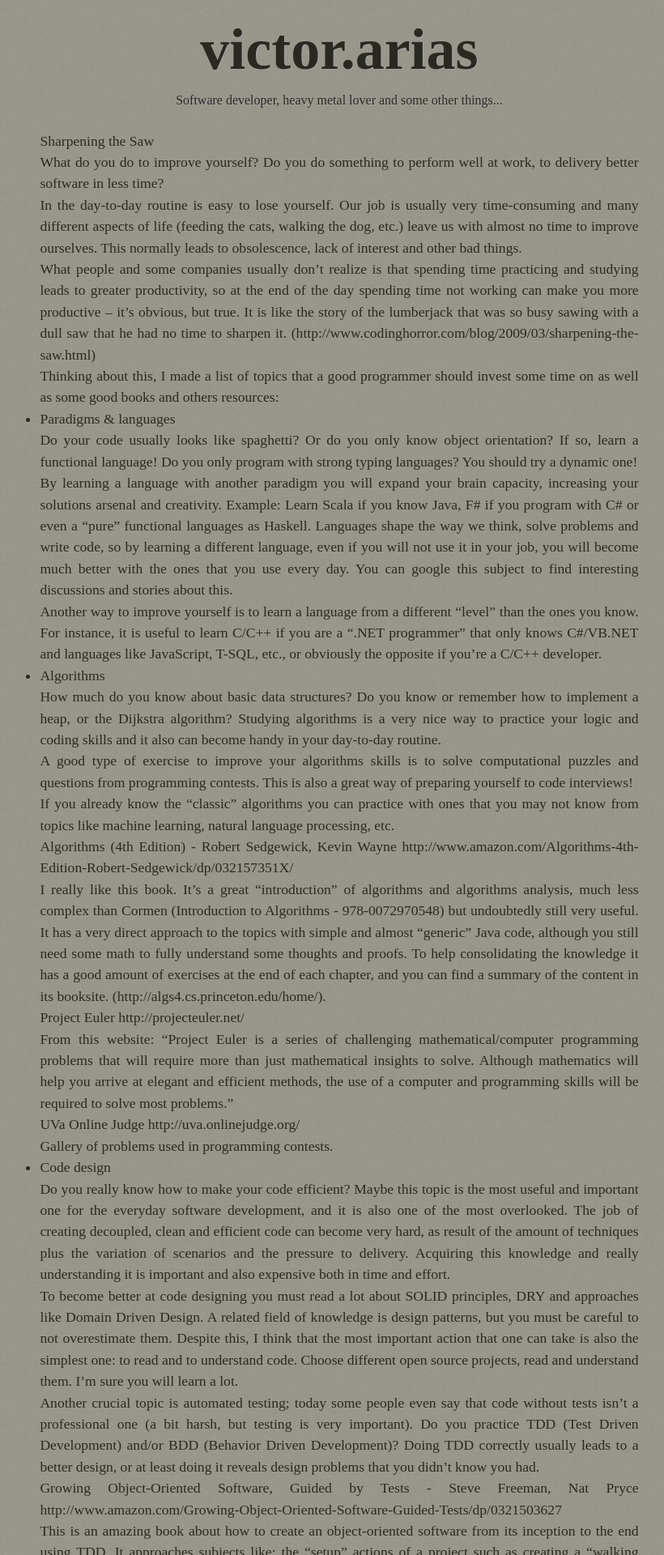
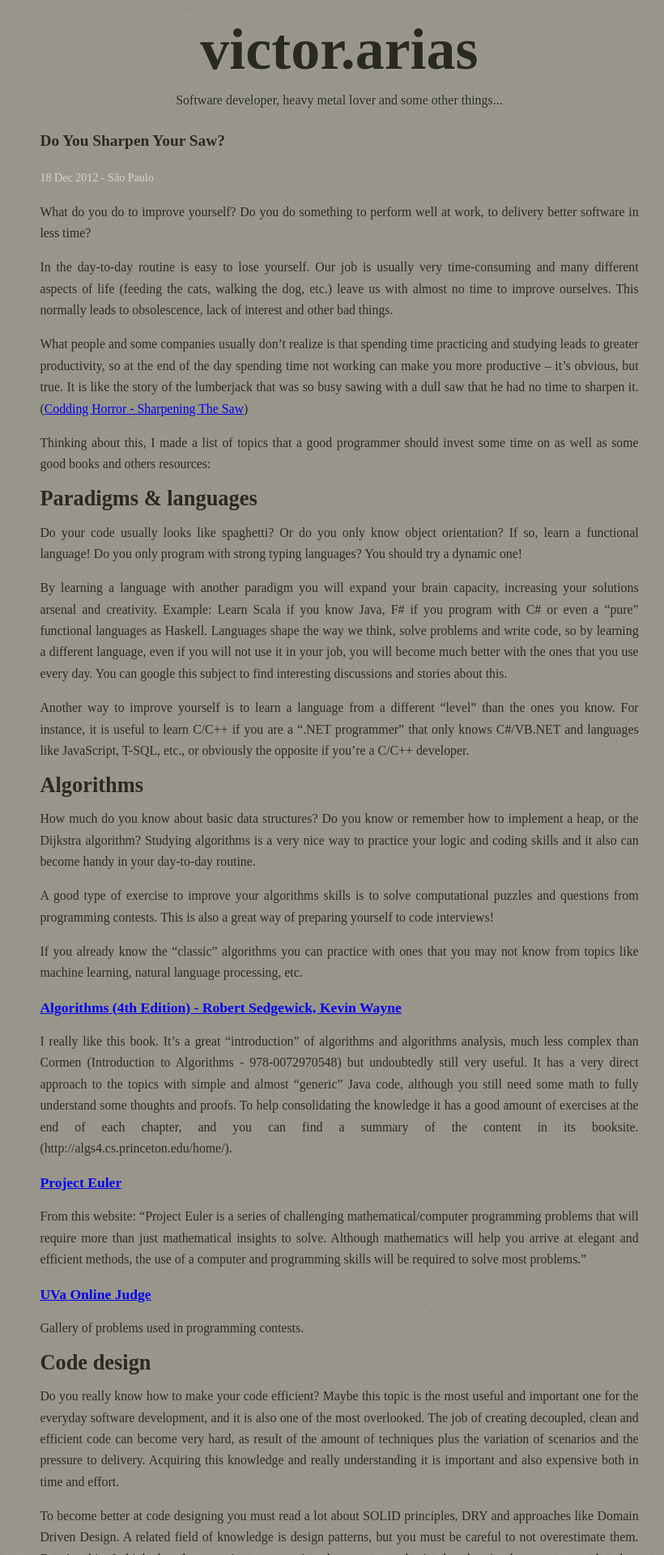
Before and after one commit to victorarias/victorarias.github.com, a Jekyll site: the page built from _posts/2012-12-18-sharpening-the-saw.md, in a window 1280 px wide. Shown: the top 1920 px of the page at 81% size, without its empty margins (221-1041 px from the left). Built offline with Jekyll 4.4.1, drawn with Linux system fonts in a browser that asks for light colours; some web fonts are replaced; comment, search, counter and statistics services are not loaded; some of the changed text lies outside the part shown.

Commit message:
post and stuff

```diff
--- a/_layouts/post.html
+++ b/_layouts/post.html
@@ -1,7 +1,25 @@
 ---
 layout: default
+comments: true
 ---
 
 <section id="post">
   {{ content }}
 </section>
+
+{{ % if page.comments % }}
+
+<div id="disqus_thread"></div>
+<script type="text/javascript">
+var disqus_shortname = 'victorarias'; // required: replace example with your forum shortname
+
+(function() {
+ var dsq = document.createElement('script'); dsq.type = 'text/javascript'; dsq.async = true;
+ dsq.src = 'http://' + disqus_shortname + '.disqus.com/embed.js';
+ (document.getElementsByTagName('head')[0] || document.getElementsByTagName('body')[0]).appendChild(dsq);
+ })();
+</script>
+<noscript>Please enable JavaScript to view the <a href="http://disqus.com/?ref_noscript">comments powered by Disqus.</a></noscript>
+<a href="http://disqus.com" class="dsq-brlink">comments powered by <span class="logo-disqus">Disqus</span></a>
+
+{{ % endif % }}
--- a/_posts/2012-12-18-sharpening-the-saw.md
+++ b/_posts/2012-12-18-sharpening-the-saw.md
@@ -1,78 +1,73 @@
 ---
 layout: post
-title: Sharpening the Saw
+title: Do You Sharpen Your Saw?
 ---
 
-{{ page.title }}
+#{{ page.title }}
+
+<p class="date">18 Dec 2012 - São Paulo</p>
 
 What do you do to improve yourself? Do you do something to perform well at work, to delivery better software in less time?
 
 In the day-to-day routine is easy to lose yourself. Our job is usually very time-consuming and many different aspects of life (feeding the cats, walking the dog, etc.) leave us with almost no time to improve ourselves. This normally leads to obsolescence, lack of interest and other bad things.
 
-What people and some companies usually don't realize is that spending time practicing and studying leads to greater productivity, so at the end of the day spending time not working can make you more productive – it’s obvious, but true. It is like the story of the lumberjack that was so busy sawing with a dull saw that he had no time to sharpen it. (http://www.codinghorror.com/blog/2009/03/sharpening-the-saw.html)
+What people and some companies usually don't realize is that spending time practicing and studying leads to greater productivity, so at the end of the day spending time not working can make you more productive – it’s obvious, but true. It is like the story of the lumberjack that was so busy sawing with a dull saw that he had no time to sharpen it. ([Codding Horror - Sharpening The Saw](http://www.codinghorror.com/blog/2009/03/sharpening-the-saw.html))
 
 Thinking about this, I made a list of topics that a good programmer should invest some time on as well as some good books and others resources:
 
-- Paradigms & languages
+##Paradigms & languages
 
-  Do your code usually looks like spaghetti? Or do you only know object orientation? If so, learn a functional language! Do you only program with strong typing languages? You should try a dynamic one!
+Do your code usually looks like spaghetti? Or do you only know object orientation? If so, learn a functional language! Do you only program with strong typing languages? You should try a dynamic one!
 
-  By learning a language with another paradigm you will expand your brain capacity, increasing your solutions arsenal and creativity. Example: Learn Scala if you know Java, F# if you program with C# or even a "pure" functional languages as Haskell. Languages shape the way we think, solve problems and write code, so by learning a different language, even if you will not use it in your job, you will become much better with the ones that you use every day. You can google this subject to find interesting discussions and stories about this.
+By learning a language with another paradigm you will expand your brain capacity, increasing your solutions arsenal and creativity. Example: Learn Scala if you know Java, F# if you program with C# or even a "pure" functional languages as Haskell. Languages shape the way we think, solve problems and write code, so by learning a different language, even if you will not use it in your job, you will become much better with the ones that you use every day. You can google this subject to find interesting discussions and stories about this.
 
-  Another way to improve yourself is to learn a language from a different "level" than the ones you know. For instance, it is useful to learn C/C++ if you are a ".NET programmer" that only knows C#/VB.NET and languages like JavaScript, T-SQL, etc., or obviously the opposite if you're a C/C++ developer.
+Another way to improve yourself is to learn a language from a different "level" than the ones you know. For instance, it is useful to learn C/C++ if you are a ".NET programmer" that only knows C#/VB.NET and languages like JavaScript, T-SQL, etc., or obviously the opposite if you're a C/C++ developer.
 
-- Algorithms
+##Algorithms
 
-  How much do you know about basic data structures? Do you know or remember how to implement a heap, or the Dijkstra algorithm? Studying algorithms is a very nice way to practice your logic and coding skills and it also can become handy in your day-to-day routine.
+How much do you know about basic data structures? Do you know or remember how to implement a heap, or the Dijkstra algorithm? Studying algorithms is a very nice way to practice your logic and coding skills and it also can become handy in your day-to-day routine.
 
-  A good type of exercise to improve your algorithms skills is to solve computational puzzles and questions from programming contests. This is also a great way of preparing yourself to code interviews!
+A good type of exercise to improve your algorithms skills is to solve computational puzzles and questions from programming contests. This is also a great way of preparing yourself to code interviews!
 
-  If you already know the “classic” algorithms you can practice with ones that you may not know from topics like machine learning, natural language processing, etc.
+If you already know the “classic” algorithms you can practice with ones that you may not know from topics like machine learning, natural language processing, etc.
 
-  Algorithms (4th Edition) - Robert Sedgewick, Kevin Wayne
-  http://www.amazon.com/Algorithms-4th-Edition-Robert-Sedgewick/dp/032157351X/
+####[Algorithms (4th Edition) - Robert Sedgewick, Kevin Wayne](http://www.amazon.com/Algorithms-4th-Edition-Robert-Sedgewick/dp/032157351X/)
 
-  I really like this book. It's a great "introduction" of algorithms and algorithms analysis, much less complex than Cormen (Introduction to Algorithms - 978-0072970548) but undoubtedly still very useful. It has a very direct approach to the topics with simple and almost "generic" Java code, although you still need some math to fully understand some thoughts and proofs. To help consolidating the knowledge it has a good amount of exercises at the end of each chapter, and you can find a summary of the content in its booksite. (http://algs4.cs.princeton.edu/home/).
+I really like this book. It's a great "introduction" of algorithms and algorithms analysis, much less complex than Cormen (Introduction to Algorithms - 978-0072970548) but undoubtedly still very useful. It has a very direct approach to the topics with simple and almost "generic" Java code, although you still need some math to fully understand some thoughts and proofs. To help consolidating the knowledge it has a good amount of exercises at the end of each chapter, and you can find a summary of the content in its booksite. (http://algs4.cs.princeton.edu/home/).
 
-  Project Euler
-  http://projecteuler.net/
+####[Project Euler](http://projecteuler.net/)
 
-  From this website: "Project Euler is a series of challenging mathematical/computer programming problems that will require more than just mathematical insights to solve. Although mathematics will help you arrive at elegant and efficient methods, the use of a computer and programming skills will be required to solve most problems."
+From this website: "Project Euler is a series of challenging mathematical/computer programming problems that will require more than just mathematical insights to solve. Although mathematics will help you arrive at elegant and efficient methods, the use of a computer and programming skills will be required to solve most problems."
 
-  UVa Online Judge
-  http://uva.onlinejudge.org/
+####[UVa Online Judge](http://uva.onlinejudge.org/)
+Gallery of problems used in programming contests.
 
-  Gallery of problems used in programming contests.
+##Code design
 
-- Code design
+Do you really know how to make your code efficient? Maybe this topic is the most useful and important one for the everyday software development, and it is also one of the most overlooked. The job of creating decoupled, clean and efficient code can become very hard, as result of the amount of techniques plus the variation of scenarios and the pressure to delivery. Acquiring this knowledge and really understanding it is important and also expensive both in time and effort.
 
-  Do you really know how to make your code efficient? Maybe this topic is the most useful and important one for the everyday software development, and it is also one of the most overlooked. The job of creating decoupled, clean and efficient code can become very hard, as result of the amount of techniques plus the variation of scenarios and the pressure to delivery. Acquiring this knowledge and really understanding it is important and also expensive both in time and effort.
+To become better at code designing you must read a lot about SOLID principles, DRY and approaches like Domain Driven Design. A related field of knowledge is design patterns, but you must be careful to not overestimate them. Despite this, I think that the most important action that one can take is also the simplest one: to read and to understand code. Choose different open source projects, read and understand them. I’m sure you will learn a lot.
 
- To become better at code designing you must read a lot about SOLID principles, DRY and approaches like Domain Driven Design. A related field of knowledge is design patterns, but you must be careful to not overestimate them. Despite this, I think that the most important action that one can take is also the simplest one: to read and to understand code. Choose different open source projects, read and understand them. I’m sure you will learn a lot.
+Another crucial topic is automated testing; today some people even say that code without tests isn’t a professional one (a bit harsh, but testing is very important). Do you practice TDD (Test Driven Development) and/or BDD (Behavior Driven Development)? Doing TDD correctly usually leads to a better design, or at least doing it reveals design problems that you didn’t know you had.
 
-  Another crucial topic is automated testing; today some people even say that code without tests isn’t a professional one (a bit harsh, but testing is very important). Do you practice TDD (Test Driven Development) and/or BDD (Behavior Driven Development)? Doing TDD correctly usually leads to a better design, or at least doing it reveals design problems that you didn’t know you had.
+####[Growing Object-Oriented Software, Guided by Tests - Steve Freeman, Nat Pryce](http://www.amazon.com/Growing-Object-Oriented-Software-Guided-Tests/dp/0321503627)
 
-  Growing Object-Oriented Software, Guided by Tests - Steve Freeman, Nat Pryce
-  http://www.amazon.com/Growing-Object-Oriented-Software-Guided-Tests/dp/0321503627
+This is an amazing book about how to create an object-oriented software from its inception to the end using TDD. It approaches subjects like: the "setup" actions of a project such as creating a "walking skeleton" to enable end-to-end testing from its beginning; design techniques looking forward to a clean, expressive and sustainable code; test techniques to create a valuable test suite. It ends with some advanced testing topics like testing concurrent code, persistence and managing complex data.
 
-  This is an amazing book about how to create an object-oriented software from its inception to the end using TDD. It approaches subjects like: the "setup" actions of a project such as creating a "walking skeleton" to enable end-to-end testing from its beginning; design techniques looking forward to a clean, expressive and sustainable code; test techniques to create a valuable test suite. It ends with some advanced testing topics like testing concurrent code, persistence and managing complex data.
+####[Clean Code: A Handbook of Agile Software Craftsmanship - Robert C. Martin](http://www.amazon.com/Clean-Code-Handbook-Software-Craftsmanship/dp/0132350882)
 
-  Clean Code: A Handbook of Agile Software Craftsmanship - Robert C. Martin
-  http://www.amazon.com/Clean-Code-Handbook-Software-Craftsmanship/dp/0132350882
+Great book about principles, patterns and practices. It covers from basic topics to complex ones, first with theory then with case studies, finishing with a comprehensive list of code "smells".
 
-  Great book about principles, patterns and practices. It covers from basic topics to complex ones, first with theory then with case studies, finishing with a comprehensive list of code "smells".
+####[Design Patterns: Elements of Reusable Object-Oriented Software - Erich Gamma, Richard Helm, Ralph Johnson, John Vlissides](http://www.amazon.com/Design-Patterns-Elements-Reusable-Object-Oriented/dp/0201633612)
 
-  Design Patterns: Elements of Reusable Object-Oriented Software - Erich Gamma, Richard Helm, Ralph Johnson, John Vlissides
-  http://www.amazon.com/Design-Patterns-Elements-Reusable-Object-Oriented/dp/0201633612
+It's a classic book about design patterns. Unlike some people I do not think that it is a MUST READ book, although I acknowledge its importance and this is why I'm listing it here. Because it is an old book, it must be read with caution because some of its patterns are trying to solve problems that we haven't anymore. Nowadays, Ayende is doing a nice review about this book and the impact of time on it: http://ayende.com/blog/tags/design-patterns-test-of-time
 
-  It's a classic book about design patterns. Unlike some people I do not think that it is a MUST READ book, although I acknowledge its importance and this is why I'm listing it here. Because it is an old book, it must be read with caution because some of its patterns are trying to solve problems that we haven't anymore. Nowadays, Ayende is doing a nice review about this book and the impact of time on it: http://ayende.com/blog/tags/design-patterns-test-of-time
-
-- Processes
+##Processes
 
 It’s important to master the technical aspects of software development, but we are not alone in the world and we have, almost every time, to work for someone with a team composed by other developers, DBAs, designers, etc. Because of that it's important to know about development processes as well as to be a ninja programmer.
 I really like agile methodologies and I think that knowing at least the basics from Scrum, XP (Extreme Programming), Kanban and Lean is very useful, mainly because they focus on delivering fast, really fast, making adaptations based on the feedback received from the people who uses the software.
 
-What I Do
+##What I Do
 
 I try to include sessions of studying and practicing these topics in my daily schedule, often before I go to work, when I try to take advantage of the fresh mind and the accomplished feeling that it gives me for the rest of the day.
 Besides these topics and techniques, it’s important to periodically reevaluate your studies to see what works best for you, always looking for better ways to study. Sometimes I even create sheets to track my improvement with different routines, studying techniques and subjects.
--- a/victor_styles.css
+++ b/victor_styles.css
@@ -43,3 +43,7 @@ section#container {
 section#container h1{ margin: 0 0 1em 0; }
 
 ul.posts span.date { color: #D4D4D4; font-size:90%; }
+
+section#post h1 { font-size: 110%; }
+section#post p.date { color: #d4d4d4; font-size:80% }
+section#post p { margin: 1em 0; font-size:90%; }
```
